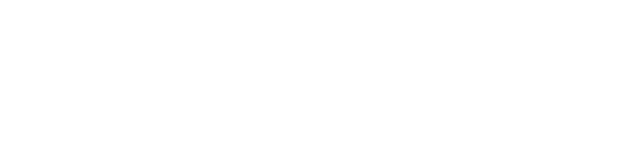
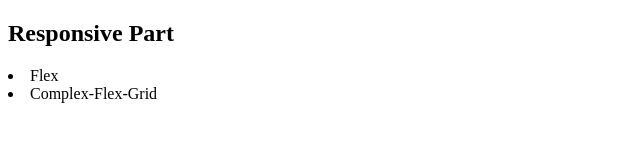
Before and after one commit to Aporna16/responsive-examples, a plain HTML site: page index.html in a window 1280 px wide. Shown: the whole page, without its empty margins (0-640 px from the left). Drawn offline with Linux system fonts and the light colour scheme.

Commit message:
update index

```diff
--- a/index.html
+++ b/index.html
@@ -6,6 +6,8 @@
     <title>Responsive Examples</title>
 </head>
 <body>
-
+    <h2>Responsive Part</h2>
+    <li>Flex</li>
+    <li>Complex-Flex-Grid</li>
 </body>
 </html>
```
